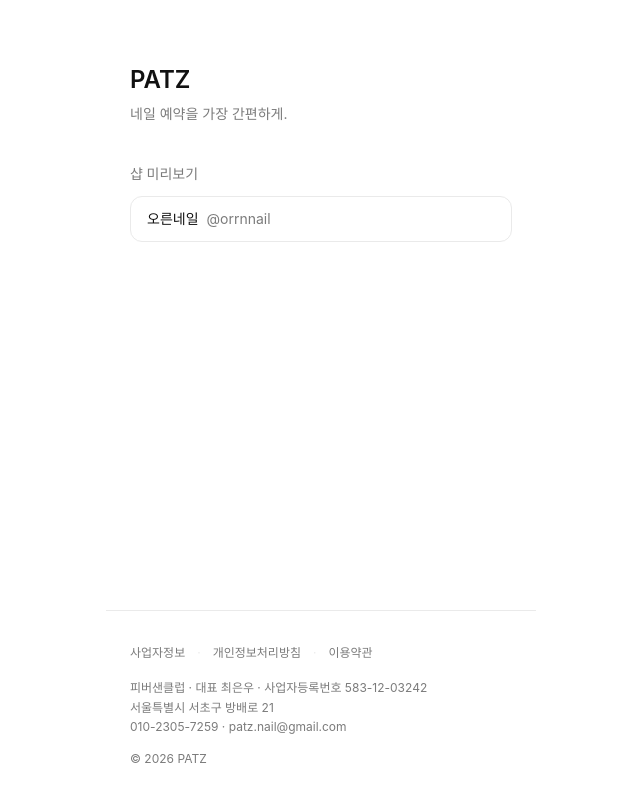
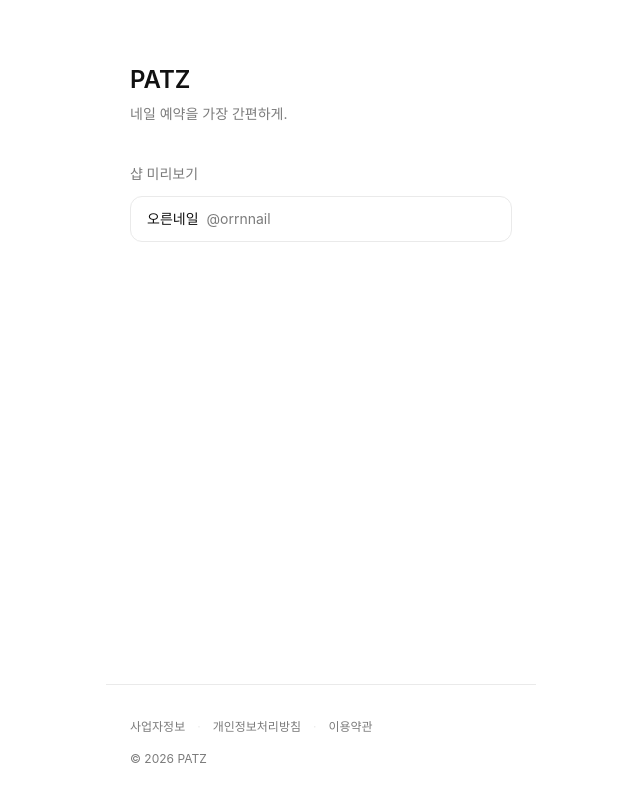
Before and after one commit to soarhigh03/patz-web, a Next.js app: page / in a window 1280 px wide. Shown: the whole page, without its empty margins (319-959 px from the left). Built offline with nearby package versions, Linux system fonts and the light colour scheme; no server answers; the database is empty; a web font is replaced by a local one; what image-size would draw is missing.

Commit message:
feat: Make footer simpler

```diff
--- a/app/(public)/layout.tsx
+++ b/app/(public)/layout.tsx
@@ -1,14 +1,11 @@
-import { Footer } from "@/components/Footer";
-
 export default function PublicLayout({
   children,
 }: {
   children: React.ReactNode;
 }) {
   return (
-    <div className="mx-auto flex min-h-dvh w-full max-w-mobile flex-col bg-white">
-      <div className="flex-1">{children}</div>
-      <Footer />
+    <div className="mx-auto min-h-dvh w-full max-w-mobile bg-white">
+      {children}
     </div>
   );
 }
--- /dev/null
+++ b/app/(public)/legal/layout.tsx
@@ -0,0 +1,14 @@
+import { Footer } from "@/components/Footer";
+
+export default function LegalLayout({
+  children,
+}: {
+  children: React.ReactNode;
+}) {
+  return (
+    <div className="flex min-h-dvh flex-col">
+      <div className="flex-1">{children}</div>
+      <Footer />
+    </div>
+  );
+}
--- a/app/(public)/page.tsx
+++ b/app/(public)/page.tsx
@@ -2,6 +2,7 @@ import Link from "next/link";
 import { redirect } from "next/navigation";
 import { createClient } from "@/lib/supabase/server";
 import { listShops } from "@/lib/data";
+import { Footer } from "@/components/Footer";
 
 export default async function Home() {
   // A logged-in onboarded shop owner who lands on `/` should jump straight
@@ -23,7 +24,8 @@ export default async function Home() {
 
   const shops = await listShops();
   return (
-    <main className="px-6 py-16">
+    <div className="flex min-h-dvh flex-col">
+      <main className="flex-1 px-6 py-16">
         <h1 className="text-2xl font-semibold">PATZ</h1>
         <p className="mt-2 text-sm text-muted">네일 예약을 가장 간편하게.</p>
         <section className="mt-10">
@@ -43,5 +45,7 @@ export default async function Home() {
           </ul>
         </section>
       </main>
+      <Footer />
+    </div>
   );
 }
--- a/components/Footer.tsx
+++ b/components/Footer.tsx
@@ -23,13 +23,6 @@ export function Footer() {
           </span>
         ))}
       </nav>
-      <p className="mt-4">
-        피버샌클럽 · 대표 최은우 · 사업자등록번호 583-12-03242
-        <br />
-        서울특별시 서초구 방배로 21
-        <br />
-        010-2305-7259 · patz.nail@gmail.com
-      </p>
       <p className="mt-3">© {new Date().getFullYear()} PATZ</p>
     </footer>
   );
```
Lines whose indentation alone changed are shown as unchanged.
